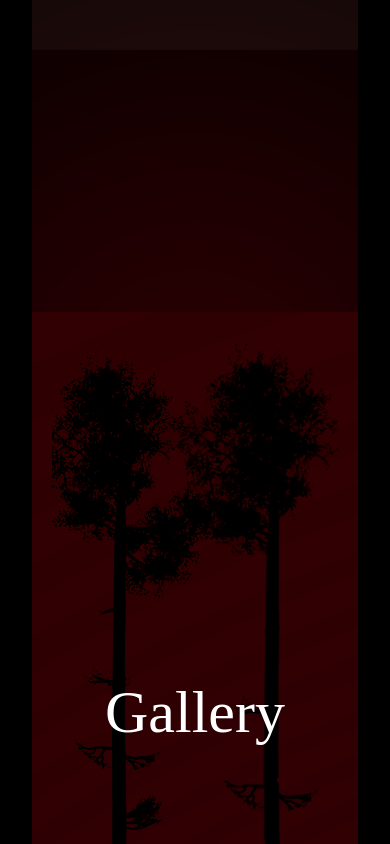
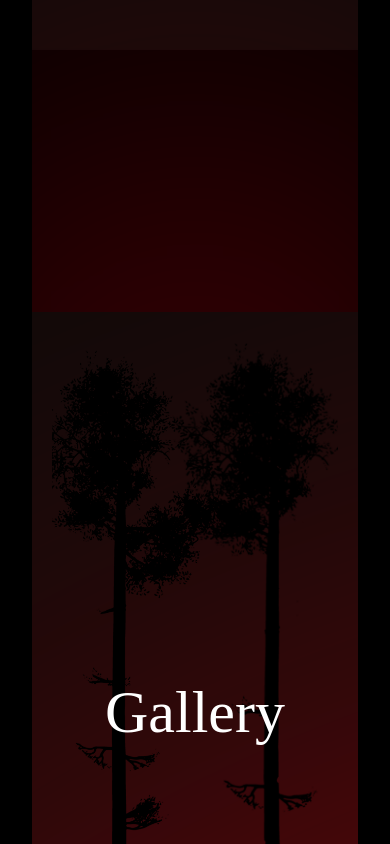
Before and after one commit to siddhantcvdi/Infotsav-25, a React (Vite) app: page / in a window 390 px wide. Shown: the part 2140-2984 px from the top of the page. Built offline with nearby package versions, Linux system fonts and the light colour scheme; a web font is replaced by a local one.

Commit message:
gradient reset

```diff
--- a/src/Components/Home/Gallery/Gallery.tsx
+++ b/src/Components/Home/Gallery/Gallery.tsx
@@ -1,8 +1,8 @@
 const Gallery = () => {
     return (
-        <section className="w-full h-dvh max-h-[800px] relative bg-[#300003] overflow-hidden flex items-center justify-center">
+        <section className="w-full h-dvh max-h-[800px] relative bg-stone-950 overflow-hidden flex items-center justify-center">
             {/* Red blurred background circle */}
-            <div className="absolute w-[2578px] h-[2516px] left-[-425px] top-[600px] rounded-full blur-[401.26px] bg-gradient-to-b from-[#300003] " />
+            <div className="absolute w-[2578px] h-[2516px] left-[-425px] top-[600px] rounded-full blur-[401.26px] bg-gradient-to-b from-red-600/90 to-red-800/90" />
 
             {/* Left Tree Image - zoomed out */}
             <img
--- a/src/Components/Home/IntroVideo/IntroVideo.tsx
+++ b/src/Components/Home/IntroVideo/IntroVideo.tsx
@@ -4,7 +4,7 @@ const IntroVideo = () => {
     return (
         <div className="flex-col w-full h-dvh max-h-[800px] relative bg-black overflow-hidden flex items-center justify-center">
             {/* Background gradient blur - positioned like Figma */}
-            <div className="absolute left-[-9%] top-[77%] w-[118%] h-[118%] bg-gradient-to-b from-red-600/50 to-red-800/20 rounded-full blur-[200px] md:blur-[400px]" />
+            <div className="absolute left-[-9%] top-[77%] w-[118%] h-[118%] bg-gradient-to-b from-red-600/50 to-red-800/50 rounded-full blur-[200px] md:blur-[400px]" />
 
             {/* Main video holder frame */}
             <div className="relative w-full max-w-7xl mx-auto px-4 sm:px-6 lg:px-8 flex items-center justify-center">
```
